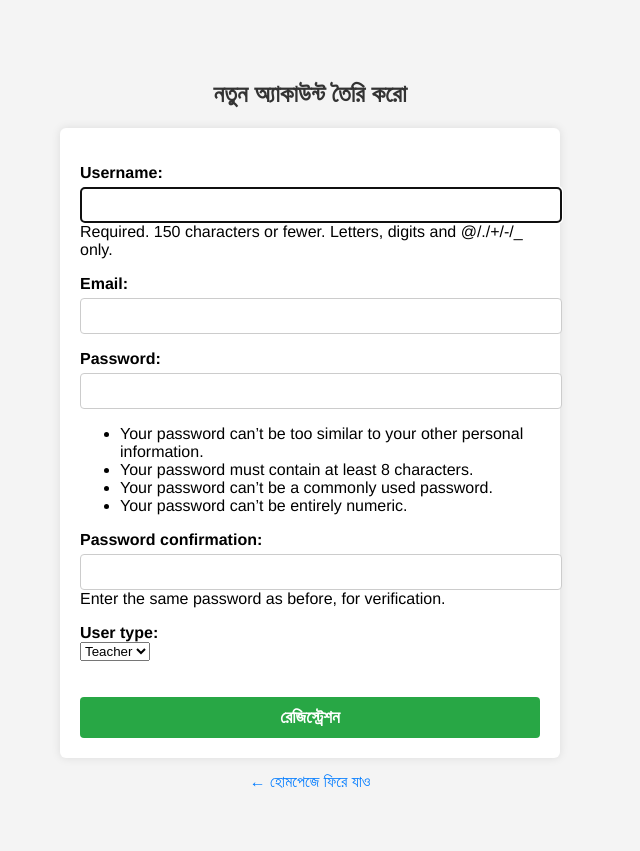
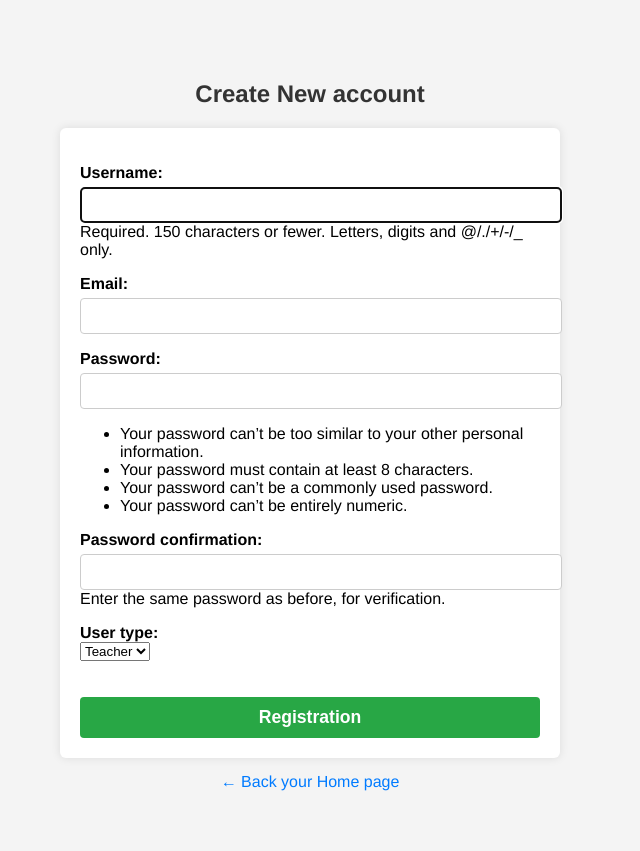
Before and after one commit to mdshahadathossainit/edubridge-project, a Django app: page /users/register/ in a window 1280 px wide. Shown: the whole page, without its empty margins (330-970 px from the left). Run offline with Django 5.2, Linux system fonts and the light colour scheme.

Commit message:
register.html

```diff
--- a/users/templates/users/register.html
+++ b/users/templates/users/register.html
@@ -2,7 +2,7 @@
 <html lang="bn">
 <head>
     <meta charset="UTF-8">
-    <title>রেজিস্ট্রেশন - EduBridge</title>
+    <title>Registration - EduBridge</title>
     <style>
         body {
             font-family: 'Helvetica Neue', Helvetica, Arial, sans-serif;
@@ -74,7 +74,7 @@
 </head>
 <body>
 
-<h2>নতুন অ্যাকাউন্ট তৈরি করো</h2>
+<h2>Create New account</h2>
 
 <div class="messages">
     {% if messages %}
@@ -87,11 +87,11 @@
 <form method="post" novalidate>
     {% csrf_token %}
     {{ form.as_p }}
-    <button type="submit">রেজিস্ট্রেশন</button>
+    <button type="submit">Registration</button>
 </form>
 
 <div class="back-link">
-    <a href="{% url 'home' %}">← হোমপেজে ফিরে যাও</a>
+    <a href="{% url 'home' %}">← Back your Home page</a>
 </div>
 
 </body>
```
